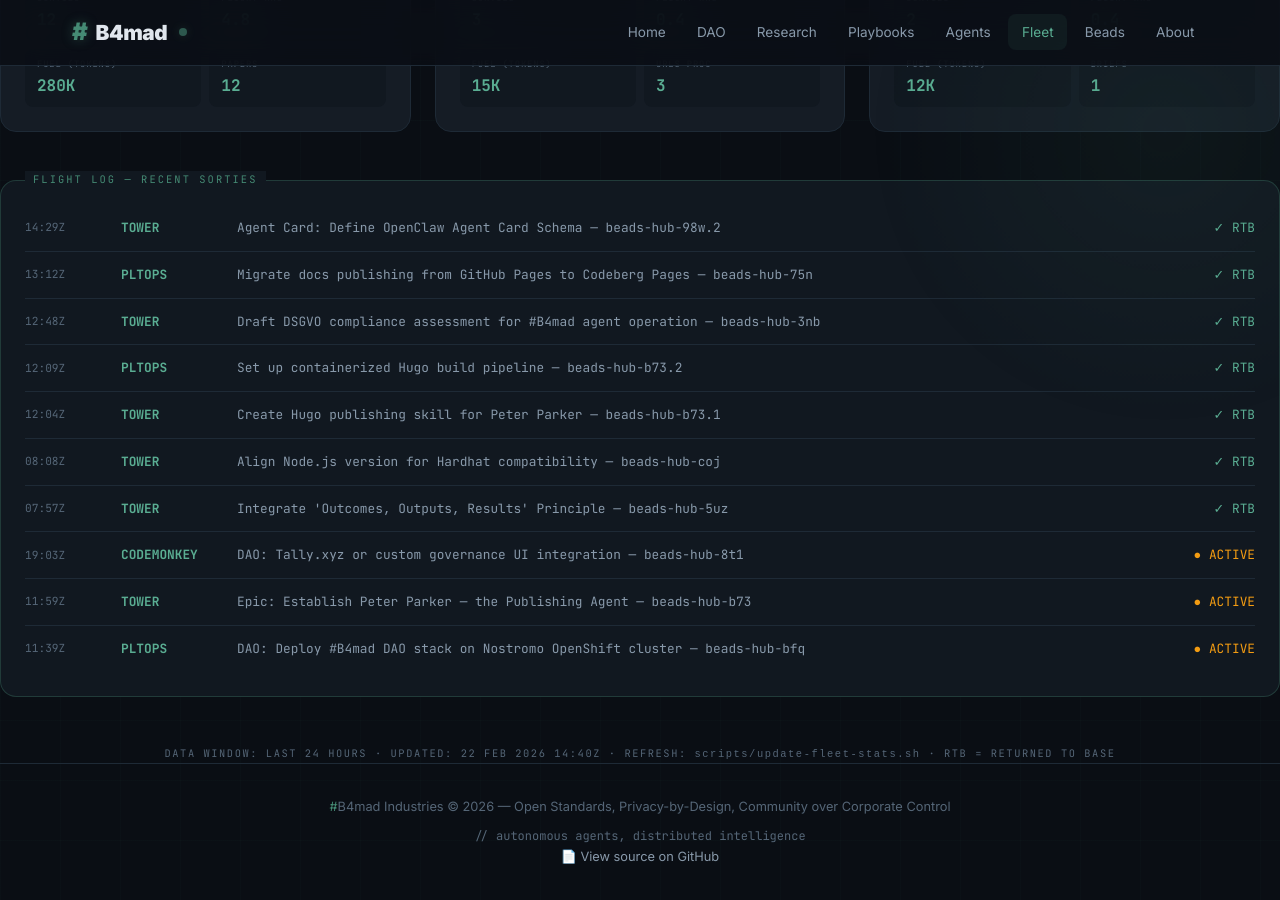
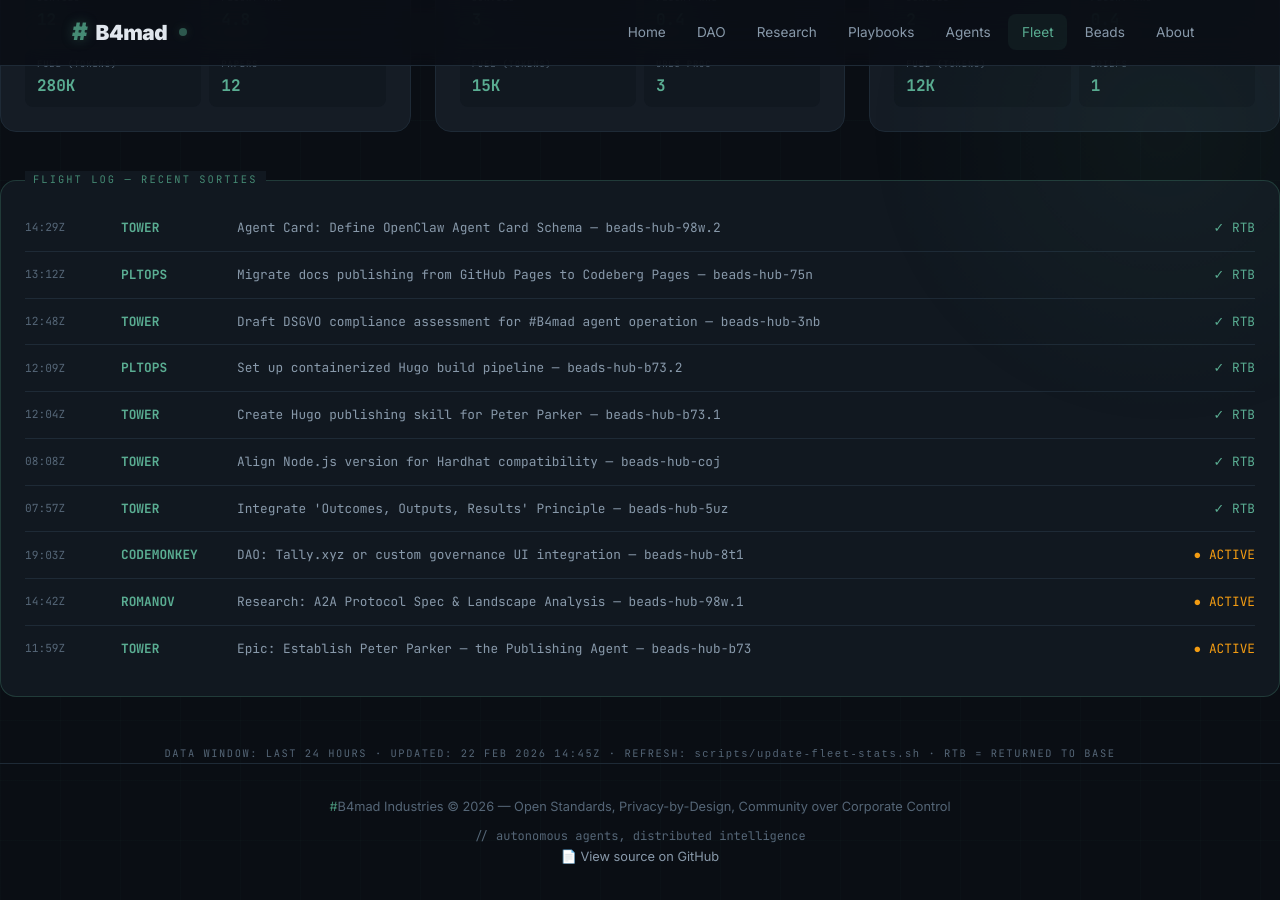
Before and after one commit to brenner-axiom/docs, a Jekyll site: the page built from fleet/index.html, in a window 1280 px wide and 900 px high, scrolled down 847 px. Built offline with Jekyll 4.4.1, drawn with Linux system fonts in a browser that asks for light colours.

Commit message:
fleet: auto-update dashboard stats 2026-02-22T14:45Z

```diff
--- a/fleet/index.html
+++ b/fleet/index.html
@@ -557,21 +557,21 @@ description: "#B4mad Agent Fleet metrics dashboard with aviation theme"
     <span class="log-status"><span class="active">● ACTIVE</span></span>
   </div>
   <div class="log-entry">
+    <span class="log-time">14:42Z</span>
+    <span class="log-callsign">ROMANOV</span>
+    <span class="log-mission">Research: A2A Protocol Spec & Landscape Analysis — beads-hub-98w.1</span>
+    <span class="log-status"><span class="active">● ACTIVE</span></span>
+  </div>
+  <div class="log-entry">
     <span class="log-time">11:59Z</span>
     <span class="log-callsign">TOWER</span>
     <span class="log-mission">Epic: Establish Peter Parker — the Publishing Agent — beads-hub-b73</span>
-    <span class="log-status"><span class="active">● ACTIVE</span></span>
-  </div>
-  <div class="log-entry">
-    <span class="log-time">11:39Z</span>
-    <span class="log-callsign">PLTOPS</span>
-    <span class="log-mission">DAO: Deploy #B4mad DAO stack on Nostromo OpenShift cluster — beads-hub-bfq</span>
     <span class="log-status"><span class="active">● ACTIVE</span></span>
   </div>
 </div>
 
 <div style="text-align: center; margin-top: 2rem;">
   <p style="font-family: 'JetBrains Mono', monospace; font-size: 0.65rem; color: var(--text-muted); letter-spacing: 0.15em;">
-    DATA WINDOW: LAST 24 HOURS · UPDATED: 22 FEB 2026 14:40Z ·                                                                                                                                                                                                                                                                                                                                                                                                                                                                                                                                                                                                                                                                                       REFRESH: <code>scripts/update-fleet-stats.sh</code> · RTB = RETURNED TO BASE
+    DATA WINDOW: LAST 24 HOURS · UPDATED: 22 FEB 2026 14:45Z ·                                                                                                                                                                                                                                                                                                                                                                                                                                                                                                                                                                                                                                                                                        REFRESH: <code>scripts/update-fleet-stats.sh</code> · RTB = RETURNED TO BASE
   </p>
 </div>
```
